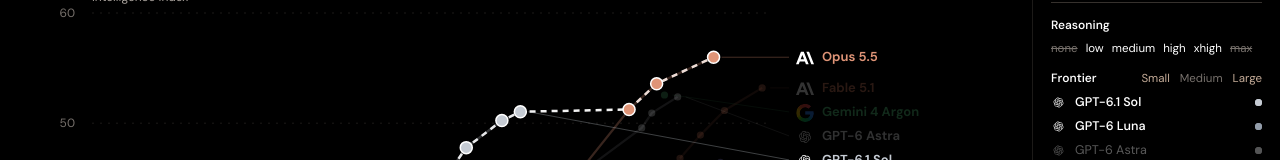
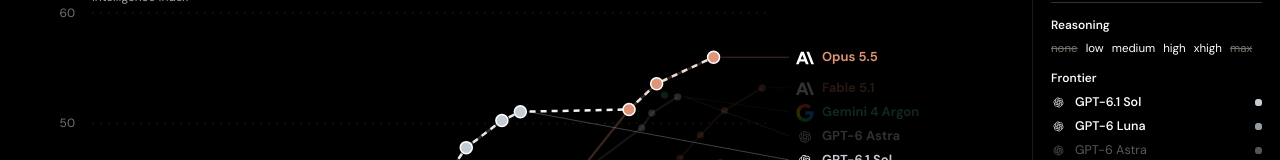
Before and after one commit to MusseJusse/atlas, a React (Vite) app: page / in a window 1280 px wide. Shown: the part 133-293 px from the top of the page. Built offline with nearby package versions, Linux system fonts and the light colour scheme.

Commit message:
refactor: remove model size shortcuts

```diff
--- a/src/Sidebar.tsx
+++ b/src/Sidebar.tsx
@@ -9,7 +9,6 @@ import {
   modelColor,
   notableFamilies,
   shortName,
-  tier,
   type Family,
 } from './models';
 import { Logo } from './Logo';
@@ -209,21 +208,7 @@ export function Sidebar({
         <div key={section.name}>
           <div className="mb-1 flex items-baseline gap-2.5">
             <h3 className="flex-1 text-[12px] font-[550] mobile:text-[14px]">{section.name}</h3>
-            {section.name === 'Frontier'
-              ? ['Small', 'Medium', 'Large'].map((size) => {
-                  const ids = frontierFamilies.filter((id) => tier(id) === size);
-                  return (
-                    <button
-                      className="text-[11.5px] text-fg-3 aria-pressed:text-accent mobile:min-h-8 mobile:text-[14px]"
-                      key={size}
-                      aria-pressed={ids.every((id) => settings.selected.includes(id))}
-                      onClick={() => toggleGroup(ids)}
-                    >
-                      {size}
-                    </button>
-                  );
-                })
-              : section.items.length > 0 && (
+            {section.name !== 'Frontier' && section.items.length > 0 && (
               <button
                 className="text-[11.5px] text-fg-3 aria-pressed:text-accent mobile:min-h-8 mobile:text-[14px]"
                 onClick={() => toggleGroup(section.items.map((family) => family.family))}
--- a/src/models.ts
+++ b/src/models.ts
@@ -97,12 +97,6 @@ export function modelColor(model: Model) {
 export function shortName(model: Model) {
   return model.name.replace(/^Claude /, '');
 }
-export function tier(family: string) {
-  if (['gpt-6-luna', 'claude-haiku-5-5'].includes(family)) return 'Small';
-  if (['gpt-6-1-sol', 'claude-sonnet-5-5', 'gemini-3-8-flash'].includes(family)) return 'Medium';
-  return 'Large';
-}
-
 /** Null measurements stay absent from charts; they are never plotted as zero. */
 export function visibleModels(selected: string[], excluded: string[]) {
   return models.filter((model) => selected.includes(model.family) && !excluded.includes(model.effort));
```
Also changed, not shown: 1 other file (tests, documents, lock files or other folders). Lines whose indentation alone changed are shown as unchanged.
